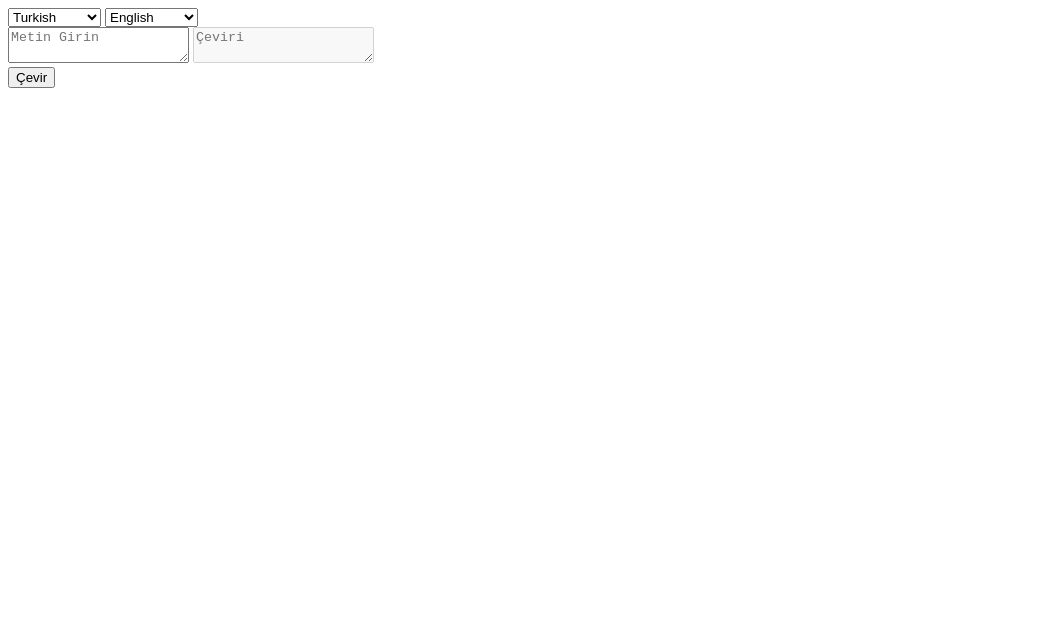
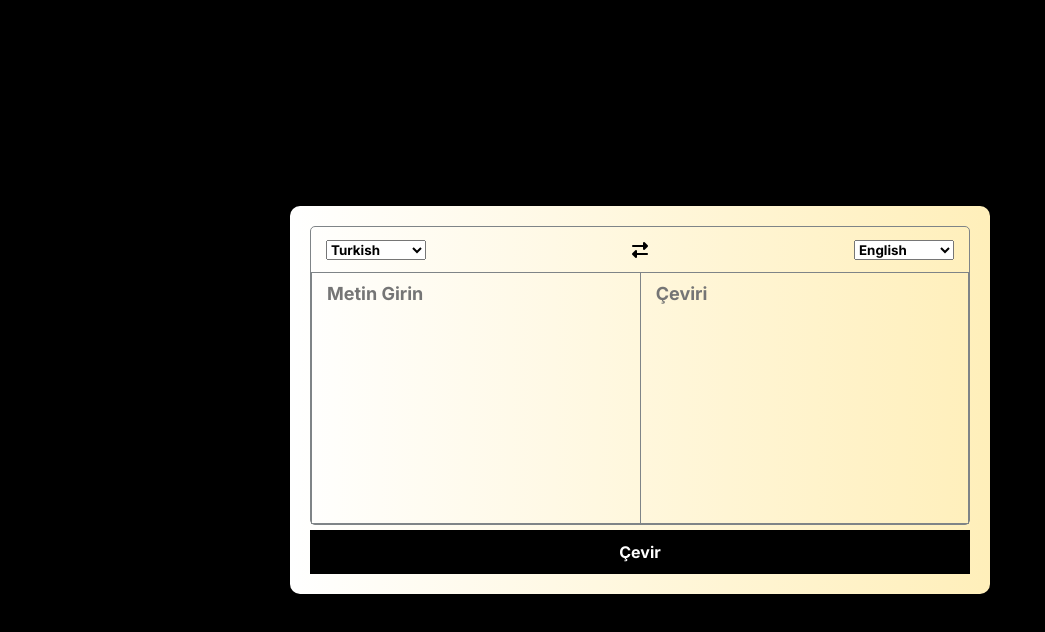
Before and after one commit to ahmedgozcelik/translaterApp, a plain HTML site: page index.html in a window 1280 px wide. Shown: the whole page, without its empty margins (0-1045 px from the left). Drawn offline with Linux system fonts and the light colour scheme.

Commit message:
The project design has been improved and the image has been made better.

```diff
--- a/index.html
+++ b/index.html
@@ -4,18 +4,29 @@
     <meta charset="UTF-8">
     <meta http-equiv="X-UA-Compatible" content="IE=edge">
     <meta name="viewport" content="width=device-width, initial-scale=1.0">
+    <link rel="stylesheet" href="https://cdnjs.cloudflare.com/ajax/libs/font-awesome/6.1.1/css/all.min.css" integrity="sha512-KfkfwYDsLkIlwQp6LFnl8zNdLGxu9YAA1QvwINks4PhcElQSvqcyVLLD9aMhXd13uQjoXtEKNosOWaZqXgel0g==" crossorigin="anonymous" referrerpolicy="no-referrer" />
+    <link rel="stylesheet" href="style.css">
     <title>Document</title>
 </head>
 <body>
+    <div class="container">
+        <div class="box">
+            <ul class="controls">
+                <li class="left">
                     <select id="from-lang"></select>
+                </li>
+                <li class="middle"><i class="fas fa-exchange-alt"></i></li>
+                <li class="right">
                     <select id="to-lang"></select>
-
+                </li>
+            </ul>
             <div class="text-controls">
                 <textarea id="from-text" class="from-text" placeholder="Metin Girin"></textarea>
                 <textarea id="to-text" class="to-text" placeholder="Çeviri" readonly disabled></textarea>
             </div>
-
+        </div>
         <button id="btnTranslate">Çevir</button>
+    </div>
 
     <script src="languages.js"></script>
     <script src="script.js"></script>
--- /dev/null
+++ b/style.css
@@ -0,0 +1,81 @@
+@import url('https://fonts.googleapis.com/css2?family=Inter:wght@700&display=swap');
+* {
+    margin: 0;
+    padding: 0;
+    box-sizing: border-box;
+    font-family: 'Inter', sans-serif;
+}
+
+body {
+    display: flex;
+    align-items: center;
+    justify-content: center;
+    min-height: 100vh;
+    background-color: black;
+}
+
+.container {
+    width: 700px;
+    background: #FFEFBA;  /* fallback for old browsers */
+    background: -webkit-linear-gradient(to right, #FFFFFF, #FFEFBA);  /* Chrome 10-25, Safari 5.1-6 */
+    background: linear-gradient(to right, #FFFFFF, #FFEFBA); /* W3C, IE 10+/ Edge, Firefox 16+, Chrome 26+, Opera 12+, Safari 7+ */
+    border-radius: 10px;
+    padding: 20px;
+}
+
+.box {
+    border-radius: 5px;
+    border: 1px solid #7F8487;
+}
+
+.controls {
+    display: flex;
+    align-items: center;
+    justify-content: space-between;
+}
+
+ul {
+    list-style: none;
+    padding: 12px 15px;
+}
+
+.text-controls textarea {
+    height: 250px;
+    width: 100%;
+    border: none;
+    outline: none;
+    font-size: 18px;
+    background: none;
+    border-radius: 5px;
+    padding: 10px 15px;
+    resize: none;
+}
+
+.text-controls .to-text {
+    border-left: 1px solid #7F8487;
+    border-radius: 0;
+}
+
+.box .text-controls {
+    display: flex;
+    border: 1px solid #7F8487;
+}
+
+button {
+    background-color: black;
+    border: none;
+    color: #fff;
+    padding: 10px 20px;
+    width: 100%;
+    margin-top: 5px;
+    font-size: 16px;
+    transition-duration: .4s;
+    border: 2px solid black;
+    cursor: pointer;
+}
+
+button:hover {
+    background-color: #fff;
+    color: black;
+    border: 2px solid black;
+}
```
Lines whose indentation alone changed are shown as unchanged.
